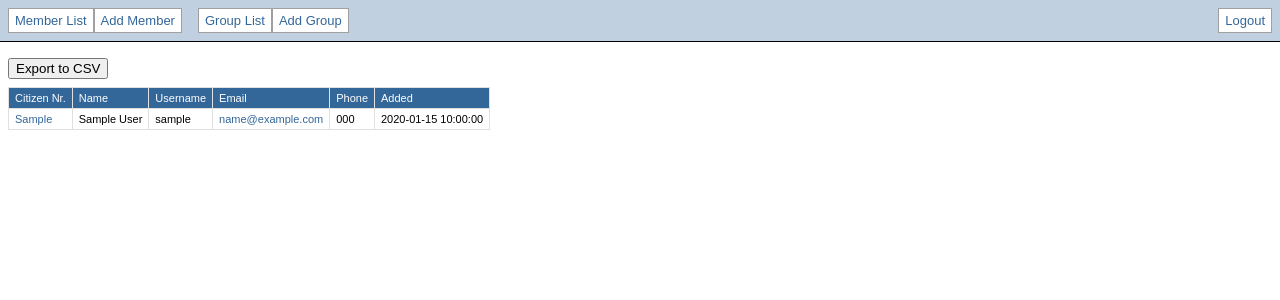
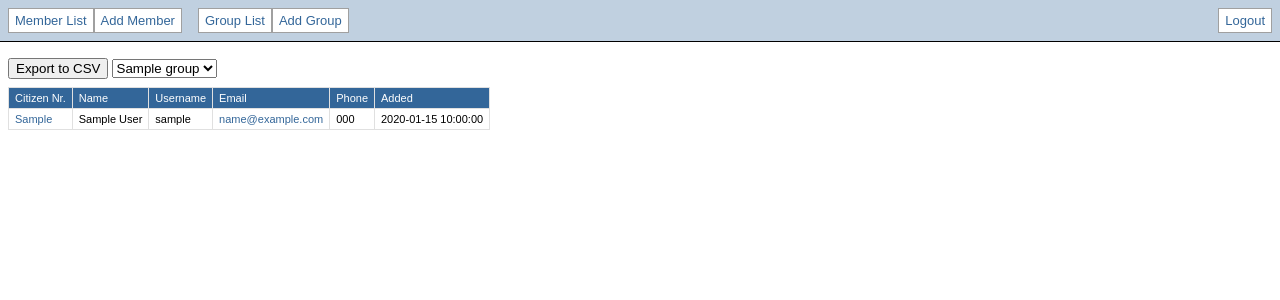
Before and after one commit to piratar/icepirate, a Django app: a page that uses templates/member/list.html in a window 1280 px wide. Shown: the top 300 px of the page. Run offline with Django 3.2, Linux system fonts and the light colour scheme; a user stored in the database is signed in; tables that the repository leaves empty hold one stand-in row (values such as "Sample post"); parts of the project's set-up code (start-up, migrations or seed data) failed here and were passed over; some libraries are stand-ins or nearby versions.

Commit message:
Member listing filterable by group (including CSV export)

```diff
--- a/member/urls.py
+++ b/member/urls.py
@@ -15,14 +15,14 @@ urlpatterns = patterns('',
     # ------------------------------------------------------------------#
 
     # General stuff.
-	url(r'^list/', 'member.views.list', name='list'),
+	url(r'^list/(?P<group_techname>.*)', 'member.views.list', name='list'),
     url(r'^add/', 'member.views.add', name='add'),
     url(r'^edit/(?P<kennitala>[^/]+)', 'member.views.edit', name='edit'),
     url(r'^delete/(?P<kennitala>[^/]+)', 'member.views.delete', name='delete'),
     url(r'^view/(?P<kennitala>[^/]+)', 'member.views.view', name='view'),
 
     # CSV
-    url(r'^csv/list/', 'member.views_csv.list', name='csv_list'),
+    url(r'^csv/list/(?P<group_techname>.*)', 'member.views_csv.list', name='csv_list'),
 
     # API pages (JSON)
 	url(r'^api/list/', 'member.views_api.list', name='api_list'),
--- a/member/views.py
+++ b/member/views.py
@@ -13,11 +13,21 @@ from member.forms import MemberForm
 from member import kennitala
 
 @login_required
-def list(request):
+def list(request, group_techname):
 
-    members = Member.objects.all()
+    if group_techname:
+        members = Member.objects.filter(groups__techname=group_techname)
+    else:
+        members = Member.objects.all()
 
-    return render_to_response('member/list.html', { 'members': members })
+    groups = Group.objects.all()
+
+    context = {
+        'members': members,
+        'groups': groups,
+        'group_techname': group_techname,
+    }
+    return render_to_response('member/list.html', context)
 
 @login_required
 def add(request):
--- a/templates/member/list.html
+++ b/templates/member/list.html
@@ -3,8 +3,31 @@
 
 {% block content %}
 
+<script language="javascript" type="text/javascript">
+$(document).ready(function() {
+
+    $('#export-csv').click(function() {
+        location.href = '/member/csv/list/' + $('#group-techname').val();
+    });
+
+    // Group selection drop-down list
+    $('#group-techname').change(function() {
+        location.href = '/member/list/' + $(this).val();
+    });
+
+});
+</script>
+
 <div class="list-top-buttons">
-    <button type="button" href="/member/csv/list/">{% trans 'Export to CSV' %}</button>
+    <button type="button" id="export-csv">{% trans 'Export to CSV' %}</button>
+    {% if groups.count %}
+    <select id="group-techname">
+        <option value="">{% trans '- All Groups -' %}</option>
+        {% for group in groups %}
+            <option value="{{ group.techname }}" {% if group.techname == group_techname %}selected="1"{% endif %}>{{ group }}</option>
+        {% endfor %}
+    </select>
+    {% endif %}
 </div>
 
 <table>
```
Also changed, not shown: member/views_csv.py (+9 -3 lines).
